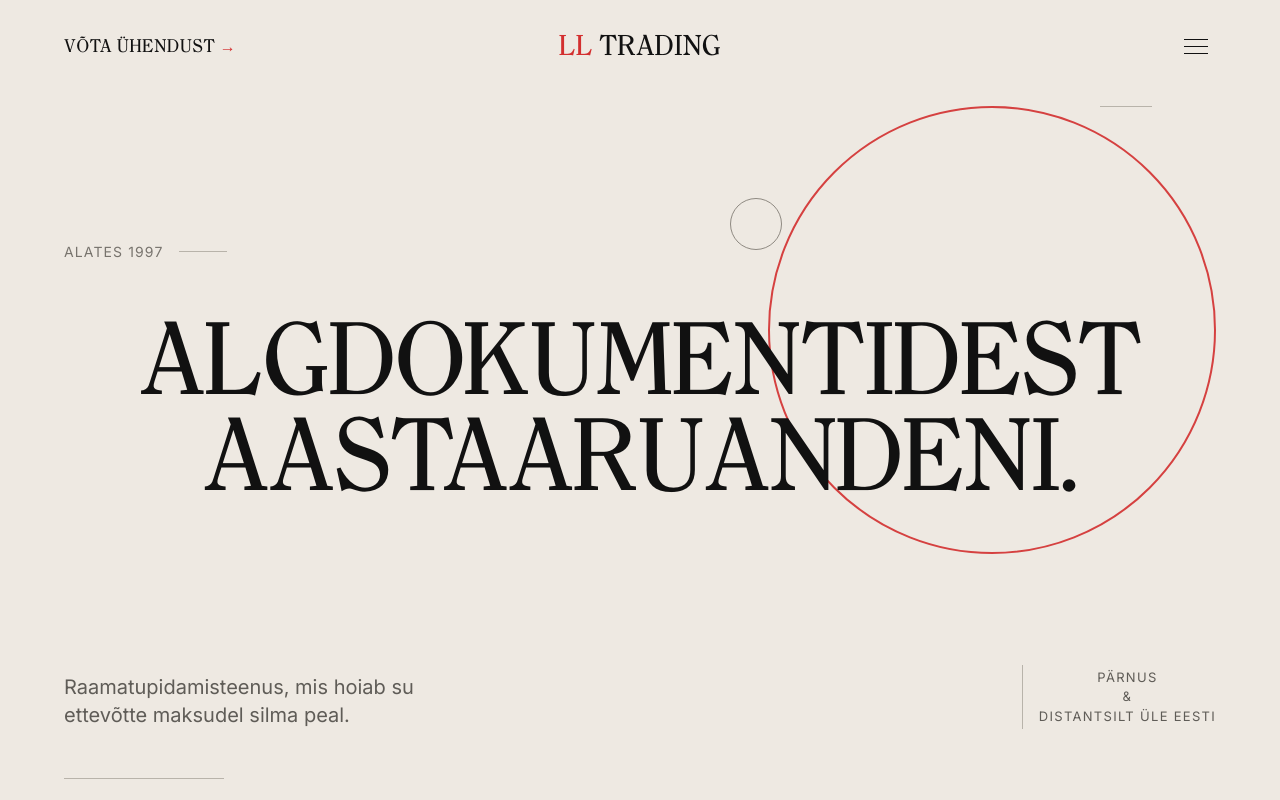
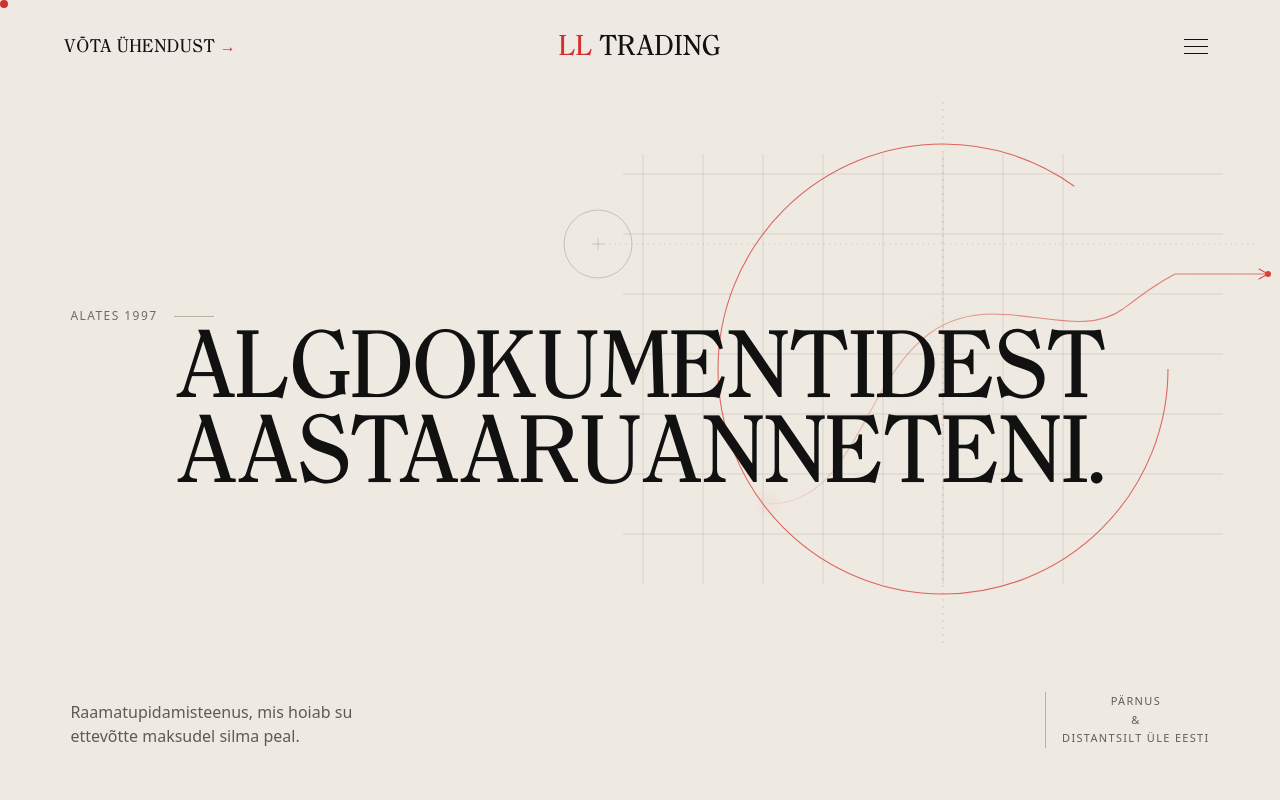
Before and after one commit to mariaport123/ll-trading-website, a Next.js app: page / in a window 1280 px wide. Shown: the top 800 px of the page. Built offline with nearby package versions, Linux system fonts and the light colour scheme.

Commit message:
Save current visual redesign

```diff
--- a/src/app/hinnakiri/page.tsx
+++ b/src/app/hinnakiri/page.tsx
@@ -80,7 +80,7 @@ export default function HinnakiriPage() {
 
         <div className="max-w-3xl">
           <h1 className="font-clearface text-[clamp(2.8rem,5vw,4.5rem)] leading-[0.95] tracking-[-0.02em]">
-            HINNAKIRI<span className="text-[#D32F2F]">.</span>
+            HINNAKIRI.
           </h1>
 
           <p className="mt-4 max-w-xl font-inter text-xs leading-relaxed text-[#111111]/70 md:mt-5 md:text-sm">
--- a/src/app/kontakt/page.tsx
+++ b/src/app/kontakt/page.tsx
@@ -38,7 +38,7 @@ export default function KontaktPage() {
 
         <div className="max-w-3xl">
           <h1 className="font-clearface text-[clamp(2.8rem,5vw,4.5rem)] leading-[0.95] tracking-[-0.02em]">
-            VÕTA ÜHENDUST<span className="text-[#D32F2F]">.</span>
+            VÕTA ÜHENDUST.
           </h1>
           <p className="mt-5 max-w-xl font-inter text-xs leading-relaxed text-[#111111]/70 md:text-sm">
             Otsid oma ettevõttele raamatupidajat või soovid teenuste kohta
--- a/src/app/layout.tsx
+++ b/src/app/layout.tsx
@@ -2,6 +2,7 @@ import type { Metadata } from "next";
 import { Inter } from "next/font/google";
 import localFont from "next/font/local";
 import GlobalGlow from "@/components/GlobalGlow";
+import CustomCursor from "@/components/CustomCursor";
 import "./globals.css";
 
 const inter = Inter({
@@ -30,6 +31,7 @@ export default function RootLayout({
     <html lang="et" className={`${inter.variable} ${clearface.variable}`}>
       <body className="min-h-screen">
         <GlobalGlow />
+        <CustomCursor />
         {children}
       </body>
     </html>
--- a/src/components/Contact.tsx
+++ b/src/components/Contact.tsx
@@ -101,7 +101,7 @@ export default function Contact() {
             <br />
             ETTEVÕTTE
             <br />
-            VAJADUSTEST<span className="text-[#D32F2F]">.</span>
+            VAJADUSTEST.
           </h2>
 
           <div className="mt-8 max-w-[380px] md:mt-10">
--- a/src/components/Hero.tsx
+++ b/src/components/Hero.tsx
@@ -1,170 +1,423 @@
+
 "use client";
 
+import { useRef } from "react";
 import gsap from "gsap";
 import { useGSAP } from "@gsap/react";
-import { useRef } from "react";
 
 gsap.registerPlugin(useGSAP);
 
+const gridLines = [80, 140, 200, 260, 320, 380, 440, 500];
+
 export default function Hero() {
-  const heroRef = useRef<HTMLElement>(null);
+  const container = useRef<HTMLElement>(null);
 
   useGSAP(
     () => {
-      const mm = gsap.matchMedia();
+      const reduceMotion = window.matchMedia(
+        "(prefers-reduced-motion: reduce)"
+      ).matches;
 
-      mm.add("(prefers-reduced-motion: no-preference)", () => {
+      if (reduceMotion) {
+        gsap.set("[data-hero='graphic']", { opacity: 1 });
+        gsap.set("[data-hero='orbit']", { opacity: 0.8 });
+        gsap.set("[data-hero='grid']", { opacity: 0.35 });
+        gsap.set("[data-hero='route']", { opacity: 0.7 });
+        gsap.set("[data-hero='moving-dot']", { opacity: 1 });
+        gsap.set("[data-hero='arrow']", { opacity: 1 });
+        return;
+      }
+
       const intro = gsap.timeline({
-          defaults: {
-            ease: "power3.out",
-          },
+        defaults: { ease: "power2.out" },
       });
 
       intro
-          .from("[data-hero='meta']", {
+        .from("[data-hero='eyebrow']", {
           opacity: 0,
-            y: 12,
+          y: 8,
           duration: 0.7,
         })
         .from(
-            "[data-hero='circle-small']",
-            {
-              opacity: 0,
-              scale: 0.7,
-              duration: 0.8,
-            },
-            "-=0.5",
-          )
-          .from(
-            "[data-hero='circle-red']",
-            {
-              opacity: 0,
-              x: 45,
-              scale: 0.96,
-              duration: 1.2,
-            },
-            "-=0.65",
-          )
-          .from(
-            "[data-hero='headline-line']",
-            {
-              yPercent: 110,
-              duration: 1.35,
-              stagger: 0.14,
-              ease: "power4.out",
-            },
-            "-=0.45",
-          )
-          .from(
-            "[data-hero='description']",
+          "[data-hero='title-line']",
           {
             opacity: 0,
             y: 18,
-              duration: 0.8,
+            duration: 1,
+            stagger: 0.12,
           },
-            "-=0.65",
+          "-=0.35"
         )
         .from(
-            "[data-hero='location']",
+          "[data-hero='description'], [data-hero='location']",
           {
             opacity: 0,
-              y: 15,
-              duration: 0.7,
+            y: 8,
+            duration: 0.8,
+            stagger: 0.12,
           },
-            "-=0.55",
-          )
-          .from(
-            "[data-hero='bottom-line']",
-            {
-              scaleX: 0,
-              transformOrigin: "left center",
-              duration: 0.7,
-            },
-            "-=0.5",
+          "-=0.45"
         );
+
+      gsap.set("[data-hero='graphic']", { opacity: 0 });
+      gsap.set("[data-hero='orbit']", {
+        opacity: 0,
+        strokeDasharray: 1200,
+        strokeDashoffset: 1200,
+      });
+      gsap.set("[data-hero='grid']", { opacity: 0 });
+
+      const route = container.current?.querySelector<SVGPathElement>(
+        "[data-hero='route']"
+      );
+      const dot = container.current?.querySelector<SVGCircleElement>(
+        "[data-hero='moving-dot']"
+      );
+
+      const routeLength = route?.getTotalLength() ?? 700;
+
+      gsap.set("[data-hero='route']", {
+        opacity: 0,
+        strokeDasharray: routeLength,
+        strokeDashoffset: routeLength,
+      });
+      gsap.set("[data-hero='moving-dot']", { opacity: 0 });
+      gsap.set("[data-hero='arrow']", {
+        opacity: 0,
+        x: -8,
       });
 
-      return () => mm.revert();
+      const graphicTimeline = gsap.timeline({
+        delay: 0.35,
+        defaults: { ease: "power2.out" },
+      });
+
+      graphicTimeline
+        .to("[data-hero='graphic']", {
+          opacity: 1,
+          duration: 1.2,
+        })
+        .to(
+          "[data-hero='grid']",
+          {
+            opacity: 0.3,
+            duration: 1.5,
           },
-    { scope: heroRef },
+          "-=0.7"
+        )
+        .to(
+          "[data-hero='orbit']",
+          {
+            opacity: 0.8,
+            strokeDashoffset: 0,
+            duration: 2.1,
+            ease: "power1.inOut",
+          },
+          "-=0.8"
+        );
+
+      if (route && dot) {
+        const progress = { value: 0 };
+
+        graphicTimeline
+          .set(dot, { opacity: 1 })
+          .to(
+            "[data-hero='route']",
+            {
+              opacity: 0.72,
+              strokeDashoffset: 0,
+              duration: 2.8,
+              ease: "power1.inOut",
+            },
+            "-=0.5"
+          )
+          .to(
+            progress,
+            {
+              value: 1,
+              duration: 2.8,
+              ease: "power1.inOut",
+              onUpdate: () => {
+                const point = route.getPointAtLength(
+                  routeLength * progress.value
+                );
+
+                dot.setAttribute("cx", String(point.x));
+                dot.setAttribute("cy", String(point.y));
+              },
+            },
+            "<"
+          )
+          .to(
+            "[data-hero='arrow']",
+            {
+              opacity: 0.9,
+              x: 0,
+              duration: 0.55,
+            },
+            "-=0.15"
+          );
+      }
+
+      graphicTimeline.to("[data-hero='graphic']", {
+        opacity: 0.9,
+        duration: 1.2,
+      });
+
+      // Kuma muutub aeglaselt ühe korra, ilma korduva animatsioonita.
+      gsap.to("[data-hero='glow']", {
+        opacity: 0.15,
+        duration: 3.5,
+        ease: "sine.inOut",
+      });
+    },
+    { scope: container }
   );
 
   return (
     <section
-      ref={heroRef}
-      className="relative h-[620px] min-h-0 overflow-hidden px-6 sm:h-[680px] sm:px-8 md:h-auto md:min-h-[calc(100vh-92px)] md:px-12 lg:px-16"
+      ref={container}
+      className="relative isolate flex min-h-[calc(100svh-5rem)] w-full flex-col overflow-hidden bg-[#eee9e1] text-[#111111] sm:min-h-[calc(100svh-5rem)]"
     >
-      {/* Starting point */}
+      {/* Dekoratiivne graafika pealkirja taga */}
       <div
-        data-hero="meta"
-        className="absolute left-6 top-[13%] flex items-center gap-3 font-inter text-[9px] uppercase tracking-[0.08em] text-[#77736D] sm:left-8 sm:top-[19%] sm:text-[14px] md:left-12 md:top-[21%] md:gap-4 md:text-[14px] lg:left-16"
+        data-hero="graphic"
+        aria-hidden="true"
+        className="pointer-events-none absolute inset-0 z-0 overflow-hidden"
       >
-        <span>Alates 1997</span>
-        <span className="h-px w-8 bg-[#B8B3AA] sm:w-10 md:w-12" />
+        <svg
+          viewBox="0 0 900 620"
+          preserveAspectRatio="xMidYMid meet"
+          className="
+            absolute
+            left-[50%] top-[39%]
+            h-[min(100vw,440px)]
+            w-[min(112vw,650px)]
+            -translate-x-1/2 -translate-y-1/2
+            overflow-visible
+            sm:left-[66%] sm:top-[43%]
+            sm:h-[min(65vw,690px)]
+            sm:w-[min(82vw,900px)]
+            md:left-[69%] md:top-[42%]
+          "
+        >
+          <defs>
+            <radialGradient id="hero-circle-glow">
+              <stop offset="0%" stopColor="#d8322b" stopOpacity="0.055" />
+              <stop offset="58%" stopColor="#d8322b" stopOpacity="0.018" />
+              <stop offset="100%" stopColor="#d8322b" stopOpacity="0" />
+            </radialGradient>
+
+            <linearGradient
+              id="hero-line-fade"
+              x1="0"
+              y1="0"
+              x2="1"
+              y2="0"
+            >
+              <stop offset="0%" stopColor="#d8322b" stopOpacity="0.12" />
+              <stop offset="48%" stopColor="#d8322b" stopOpacity="0.8" />
+              <stop offset="100%" stopColor="#d8322b" stopOpacity="0.95" />
+            </linearGradient>
+
+            <filter
+              id="hero-soft-glow"
+              x="-50%"
+              y="-50%"
+              width="200%"
+              height="200%"
+            >
+              <feGaussianBlur stdDeviation="8" />
+            </filter>
+          </defs>
+
+          {/* Pehmealt hajutatud punakas kuma */}
+          <circle
+            data-hero="glow"
+            cx="510"
+            cy="285"
+            r="245"
+            fill="url(#hero-circle-glow)"
+            opacity="0.45"
+          />
+
+          {/* Õrn tehniline ruudustik */}
+          <g
+            data-hero="grid"
+            stroke="#898177"
+            strokeWidth="0.8"
+            opacity="0"
+          >
+            {gridLines.map((position) => (
+              <line
+                key={`vertical-${position}`}
+                x1={position + 130}
+                y1="70"
+                x2={position + 130}
+                y2="500"
+              />
+            ))}
+
+            {[90, 150, 210, 270, 330, 390, 450].map((position) => (
+              <line
+                key={`horizontal-${position}`}
+                x1="190"
+                y1={position}
+                x2="790"
+                y2={position}
+              />
+            ))}
+          </g>
+
+          {/* Õrn keskjoon */}
+          <line
+            x1="510"
+            y1="18"
+            x2="510"
+            y2="560"
+            stroke="#d8322b"
+            strokeWidth="0.8"
+            strokeDasharray="2 5"
+            opacity="0.3"
+          />
+
+          {/* Suur, õhuke ring */}
+          <circle
+            data-hero="orbit"
+            cx="510"
+            cy="285"
+            r="225"
+            fill="none"
+            stroke="#d8322b"
+            strokeWidth="1.05"
+            opacity="0"
+          />
+
+          {/* Väike ring vasakul */}
+          <g opacity="0.58">
+            <circle
+              cx="165"
+              cy="160"
+              r="34"
+              fill="none"
+              stroke="#9c958a"
+              strokeWidth="0.9"
+            />
+            <path
+              d="M159 160 H171 M165 154 V166"
+              stroke="#9c958a"
+              strokeWidth="0.8"
+            />
+          </g>
+
+          {/* Peen horisontaalne mõõtjoon */}
+          <path
+            d="M165 160 H825"
+            fill="none"
+            stroke="#9c958a"
+            strokeWidth="0.7"
+            strokeDasharray="1.5 4"
+            opacity="0.5"
+          />
+
+          {/* Kaarejoon, mis joonistub ühe korra */}
+          <path
+            data-hero="route"
+            d="M335 420
+               C395 420 415 365 450 305
+               C480 255 510 230 560 230
+               C610 230 655 250 690 225
+               C710 210 723 200 742 190
+               H835"
+            fill="none"
+            stroke="url(#hero-line-fade)"
+            strokeWidth="1.15"
+            strokeLinecap="round"
+            strokeLinejoin="round"
+            opacity="0"
+          />
+
+          {/* Ringist väljuv nooleke */}
+          <g data-hero="arrow" opacity="0">
+            <path
+              d="M826 185 L835 190 L826 195"
+              fill="none"
+              stroke="#d8322b"
+              strokeWidth="1.1"
+              strokeLinecap="round"
+              strokeLinejoin="round"
+            />
+          </g>
+
+          {/* Mööda joont liikuv punkt */}
+          <circle
+            data-hero="moving-dot"
+            cx="335"
+            cy="420"
+            r="3"
+            fill="#d8322b"
+            opacity="0"
+          />
+
+          {/* Pehme välimine punktikuma */}
+          <circle
+            cx="335"
+            cy="420"
+            r="6"
+            fill="#d8322b"
+            opacity="0.12"
+            filter="url(#hero-soft-glow)"
+          />
+        </svg>
       </div>
 
-      {/* Small circle */}
-      <div
-        data-hero="circle-small"
-        className="pointer-events-none absolute left-[68%] top-[12%] h-7 w-7 rounded-full border border-[#8F8A82] sm:left-[62%] sm:top-[16%] sm:h-9 sm:w-9 md:left-[57%] md:top-[15%] md:h-[52px] md:w-[52px]"
-      />
+      {/* Ülemine väike märgis */}
+      <div className="absolute left-[5.5%] top-[24%] z-10 flex items-center gap-4 sm:top-[30%]">
+        <span
+          data-hero="eyebrow"
+          className="font-sans text-[10px] tracking-[0.12em] text-[#716b63] sm:text-xs"
+        >
+          ALATES 1997
+        </span>
+        <span className="h-px w-10 bg-[#b9b1a6]" />
+      </div>
 
-      {/* Small horizontal line */}
-      <div className="pointer-events-none absolute right-[9%] top-[8%] h-px w-8 bg-[#B8B3AA] sm:w-10 md:right-[10%] md:top-[2%] md:w-[52px]" />
-
-      {/* Large red circle */}
-      <div
-        data-hero="circle-red"
-        className="hero-red-circle pointer-events-none absolute -right-[100px] top-[5%] z-0 h-[190px] w-[190px] rounded-full border-[1.5px] border-[#D32F2F]/90 sm:-right-[55px] sm:h-[280px] sm:w-[280px] md:right-[5%] md:top-[2%] md:h-[clamp(420px,35vw,540px)] md:w-[clamp(420px,35vw,540px)] md:border-[2.5px]"
-      />
-
-      {/* Main headline */}
-      <div className="absolute left-1/2 top-[38%] z-10 w-[calc(100%-48px)] min-w-0 -translate-x-1/2 -translate-y-1/2 sm:top-[44%] sm:w-full sm:px-4 md:top-[45%] md:w-full md:px-0">
-        <h1 className="w-full max-w-full break-keep text-center font-clearface text-[clamp(1.8rem,6.2vw,7.5rem)] font-normal leading-[0.98] tracking-[-0.035em] sm:text-[clamp(2.4rem,7vw,7.5rem)] sm:tracking-[-0.015em] sm:leading-[1.02]">
-          <span className="block overflow-hidden pb-[0.06em]">
-            <span data-hero="headline-line" className="block">
+      {/* Pealkiri */}
+      <div className="relative z-10 flex flex-1 items-center justify-center px-[4%] pb-8 pt-16 sm:px-[3%] sm:pb-16 sm:pt-24">
+        <h1 className="w-full max-w-full break-keep text-center font-clearface text-[clamp(1.65rem,7.1vw,2.6rem)] font-normal leading-[0.98] tracking-[-0.045em] sm:text-[clamp(2.4rem,6.5vw,7rem)] sm:leading-[1.02] sm:tracking-[-0.015em]">
+          <span data-hero="title-line" className="block">
             ALGDOKUMENTIDEST
           </span>
-          </span>
-          <span className="block overflow-hidden pb-[0.06em]">
-            <span data-hero="headline-line" className="block">
-              AASTAARUANDENI.
-            </span>
+          <span data-hero="title-line" className="block">
+            AASTAARUANNETENI.
           </span>
         </h1>
       </div>
 
-      {/* Description */}
-      <div
+      {/* Alumine kirjeldus */}
+      <div className="relative z-10 flex items-end justify-between gap-3 px-[5.5%] pb-6 sm:gap-6 sm:pb-[5%]">
+        <p
           data-hero="description"
-        className="absolute bottom-[19%] left-6 z-10 max-w-[240px] font-inter text-[12px] font-normal leading-[1.5] text-[#5F5C57] sm:bottom-[17%] sm:left-8 sm:max-w-[340px] sm:text-sm md:bottom-[10%] md:left-12 md:max-w-[440px] md:text-[20px] md:leading-[1.4] lg:left-16"
+          className="max-w-[300px] font-sans text-xs leading-[1.5] text-[#5f5a54] sm:max-w-[360px] sm:text-base"
         >
           Raamatupidamisteenus, mis hoiab su
-        <br className="hidden sm:block" />
-        <span className="sm:hidden"> </span>
+          <br />
           ettevõtte maksudel silma peal.
-      </div>
+        </p>
 
-      {/* Location */}
         <div
           data-hero="location"
-        className="absolute bottom-[8%] right-6 z-10 flex items-center gap-2 font-inter text-[9px] uppercase tracking-[0.06em] text-[#5F5C57] sm:right-8 sm:gap-3 sm:text-[11px] md:bottom-[10%] md:right-12 md:gap-4 md:text-[13px] md:tracking-[0.1em] lg:right-16"
+          className="flex w-[112px] shrink-0 items-center gap-2 border-l border-[#b9b1a6] pl-2 text-center font-sans text-[8px] leading-[1.7] tracking-[0.08em] text-[#625d56] sm:w-auto sm:gap-3 sm:pl-4 sm:text-[11px] sm:tracking-[0.12em]"
         >
-        <span className="h-10 w-px bg-[#B8B3AA] sm:h-14 md:h-16" />
-        <span className="text-center leading-[1.5]">
-          Pärnus
+          <p className="w-full text-center">
+            PÄRNUS
             <br />
             &amp;
             <br />
-          distantsilt üle Eesti
-        </span>
+            DISTANTSILT ÜLE EESTI
+          </p>
         </div>
-
-      {/* Bottom left line */}
-      <div
-        data-hero="bottom-line"
-        className="absolute bottom-[5%] left-6 h-px w-24 bg-[#B8B3AA] sm:left-8 sm:w-32 md:bottom-[3%] md:left-12 md:w-40 lg:left-16"
-      />
+      </div>
     </section>
   );
 }
--- a/src/components/Pricing.tsx
+++ b/src/components/Pricing.tsx
@@ -102,7 +102,7 @@ export default function Pricing() {
           <h2 className="font-clearface text-[clamp(3rem,5.2vw,5.5rem)] font-normal leading-[1.02] tracking-[-0.035em]">
             ÜKS HIND EI
             <br />
-            SOBI KÕIGILE<span className="text-[#D32F2F]">.</span>
+            SOBI KÕIGILE.
           </h2>
 
           <p className="mt-8 max-w-[390px] font-inter text-sm leading-[1.7] text-[#5F5C57] md:mt-10 md:text-base">
--- a/src/components/Team.tsx
+++ b/src/components/Team.tsx
@@ -140,7 +140,7 @@ export default function Team() {
             <br />
             TAGA ON
             <br />
-            INIMESED<span className="text-[#D32F2F]">.</span>
+            INIMESED.
           </h2>
 
           <p className="mt-8 max-w-[360px] font-inter text-sm leading-[1.6] text-[#5F5C57] md:mt-10 md:text-base">
```
Also changed, not shown: src/components/CustomCursor.tsx (+2 -5 lines). Lines whose indentation alone changed are shown as unchanged.
